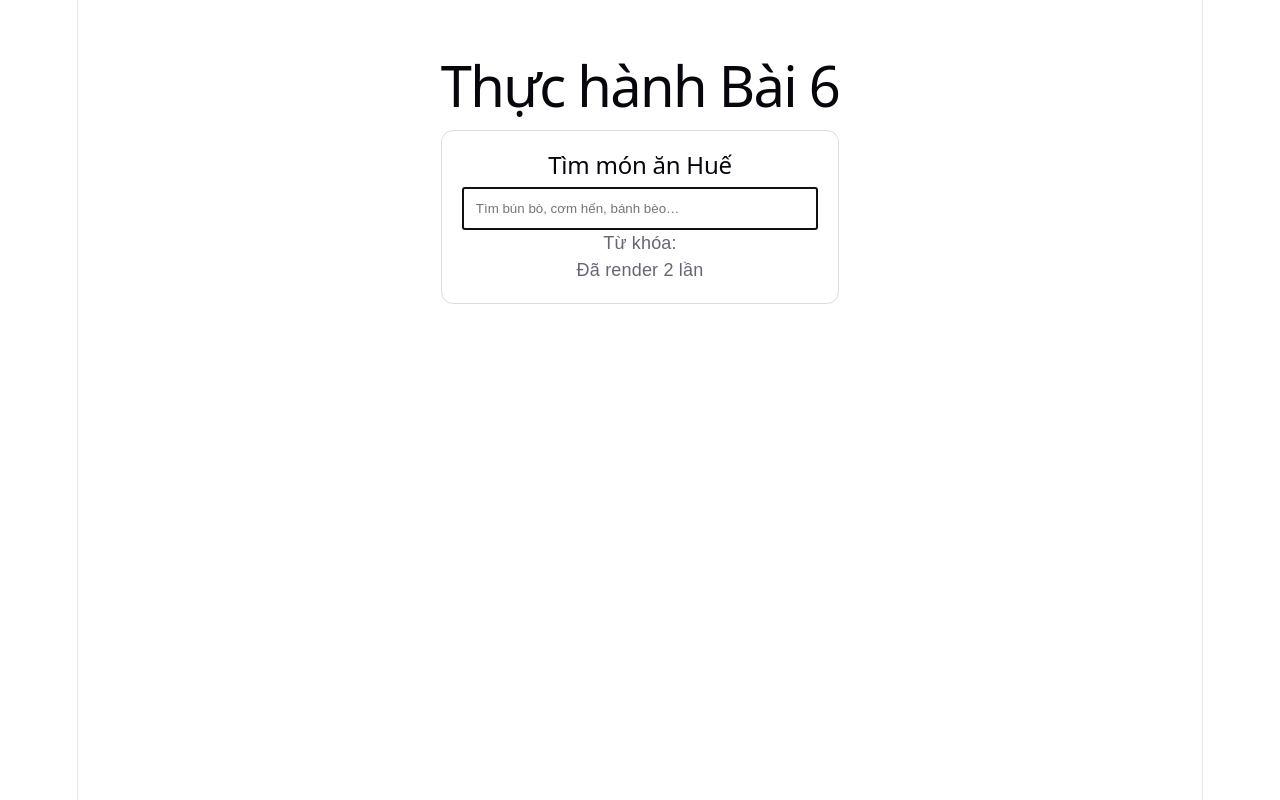
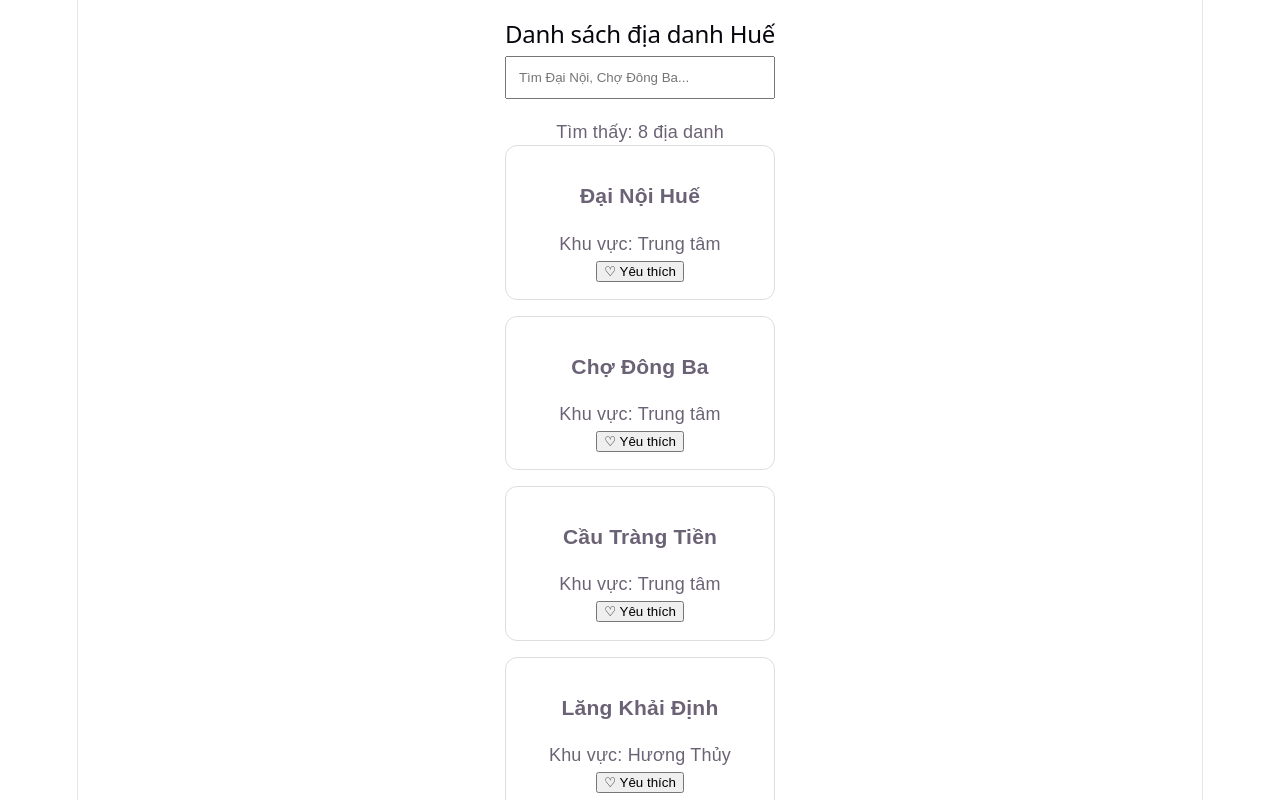
Before and after one commit to xuanhoai3152007-cmd/phu-xuan-react, a React (Vite) app: page / in a window 1280 px wide. Shown: the top 800 px of the page. Built offline with nearby package versions, Linux system fonts and the light colour scheme.

Commit message:
feat: hoàn thành bài 6 lab 4 useMemo useCallback

```diff
--- a/src/App.tsx
+++ b/src/App.tsx
@@ -1,4 +1,4 @@
-import TimMonAn from './features/food/TimMonAn'
+import DanhSachDiaDanh from './features/landmarks/DanhSachDiaDanh'
 
 function App() {
   return (
@@ -6,13 +6,10 @@ function App() {
       style={{
         maxWidth: '800px',
         margin: '0 auto',
-        padding: '40px',
         fontFamily: 'Arial, sans-serif',
       }}
     >
-      <h1>Thực hành Bài 6</h1>
-
-      <TimMonAn />
+      <DanhSachDiaDanh />
     </div>
   )
 }
--- /dev/null
+++ b/src/data/dia-danh.json
@@ -0,0 +1,42 @@
+[
+  {
+    "id": 1,
+    "ten": "Đại Nội Huế",
+    "khuVuc": "Trung tâm"
+  },
+  {
+    "id": 2,
+    "ten": "Chợ Đông Ba",
+    "khuVuc": "Trung tâm"
+  },
+  {
+    "id": 3,
+    "ten": "Cầu Tràng Tiền",
+    "khuVuc": "Trung tâm"
+  },
+  {
+    "id": 4,
+    "ten": "Lăng Khải Định",
+    "khuVuc": "Hương Thủy"
+  },
+  {
+    "id": 5,
+    "ten": "Lăng Tự Đức",
+    "khuVuc": "Thủy Xuân"
+  },
+  {
+    "id": 6,
+    "ten": "Chùa Thiên Mụ",
+    "khuVuc": "Kim Long"
+  },
+  {
+    "id": 7,
+    "ten": "Sông Hương",
+    "khuVuc": "Trung tâm"
+  },
+  {
+    "id": 8,
+    "ten": "Cầu Ngói Thanh Toàn",
+    "khuVuc": "Thanh Thủy Chánh"
+  }
+]
--- /dev/null
+++ b/src/features/landmarks/DanhSachDiaDanh.tsx
@@ -0,0 +1,75 @@
+import {
+  useCallback,
+  useMemo,
+  useState,
+} from 'react'
+
+import TheDiaDanh from './TheDiaDanh'
+
+import danhSachDiaDanh from '../../data/dia-danh.json'
+
+function DanhSachDiaDanh() {
+  const [boLoc, setBoLoc] = useState('')
+
+  const danhSachDaLoc = useMemo(() => {
+    console.log('Đang thực hiện lọc:', boLoc)
+
+    const tuKhoa = boLoc.trim().toLowerCase()
+
+    if (!tuKhoa) {
+      return danhSachDiaDanh
+    }
+
+    return danhSachDiaDanh.filter((diaDanh) =>
+      diaDanh.ten.toLowerCase().includes(tuKhoa),
+    )
+  }, [boLoc])
+
+  const themYeuThich = useCallback((id: number) => {
+    console.log('Đã yêu thích địa danh có id:', id)
+  }, [])
+
+  return (
+    <div
+      style={{
+        padding: '20px',
+      }}
+    >
+      <h2>Danh sách địa danh Huế</h2>
+
+      <input
+        type="text"
+        value={boLoc}
+        onChange={(e) => setBoLoc(e.target.value)}
+        placeholder="Tìm Đại Nội, Chợ Đông Ba..."
+        style={{
+          width: '100%',
+          padding: '12px',
+          marginBottom: '20px',
+          boxSizing: 'border-box',
+        }}
+      />
+
+      <p>
+        Tìm thấy: {danhSachDaLoc.length} địa danh
+      </p>
+
+      <div
+        style={{
+          display: 'grid',
+          gap: '16px',
+        }}
+      >
+        {danhSachDaLoc.map((diaDanh) => (
+          <TheDiaDanh
+            key={diaDanh.id}
+            diaDanh={diaDanh}
+            onYeuThich={themYeuThich}
+          />
+        ))}
+      </div>
+    </div>
+  )
+}
+
+export default DanhSachDiaDanh
--- /dev/null
+++ b/src/features/landmarks/TheDiaDanh.tsx
@@ -0,0 +1,39 @@
+import { memo } from 'react'
+
+interface DiaDanh {
+  id: number
+  ten: string
+  khuVuc: string
+}
+
+interface TheDiaDanhProps {
+  diaDanh: DiaDanh
+  onYeuThich: (id: number) => void
+}
+
+function TheDiaDanh({
+  diaDanh,
+  onYeuThich,
+}: TheDiaDanhProps) {
+  console.log('TheDiaDanh render:', diaDanh.ten)
+
+  return (
+    <div
+      style={{
+        padding: '16px',
+        border: '1px solid #ddd',
+        borderRadius: '12px',
+      }}
+    >
+      <h3>{diaDanh.ten}</h3>
+
+      <p>Khu vực: {diaDanh.khuVuc}</p>
+
+      <button onClick={() => onYeuThich(diaDanh.id)}>
+        ♡ Yêu thích
+      </button>
+    </div>
+  )
+}
+
+export default memo(TheDiaDanh)
```
